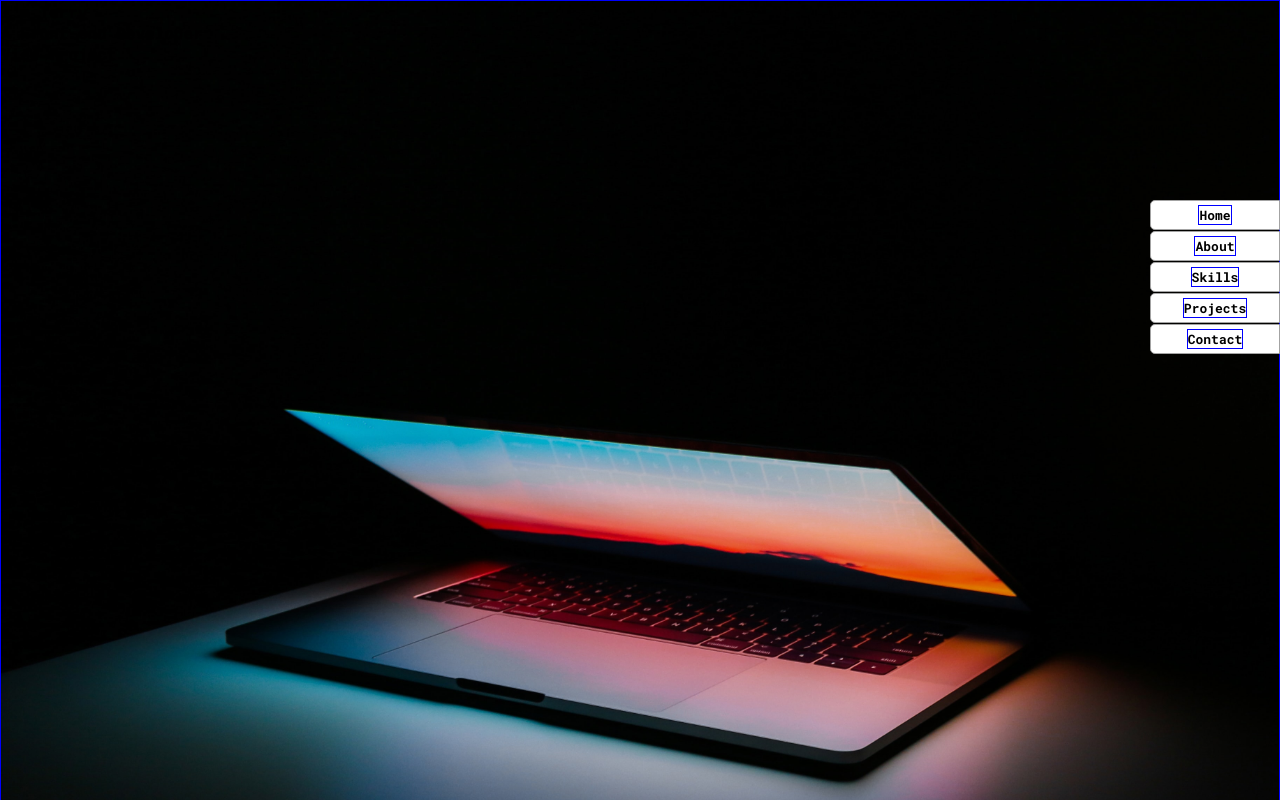
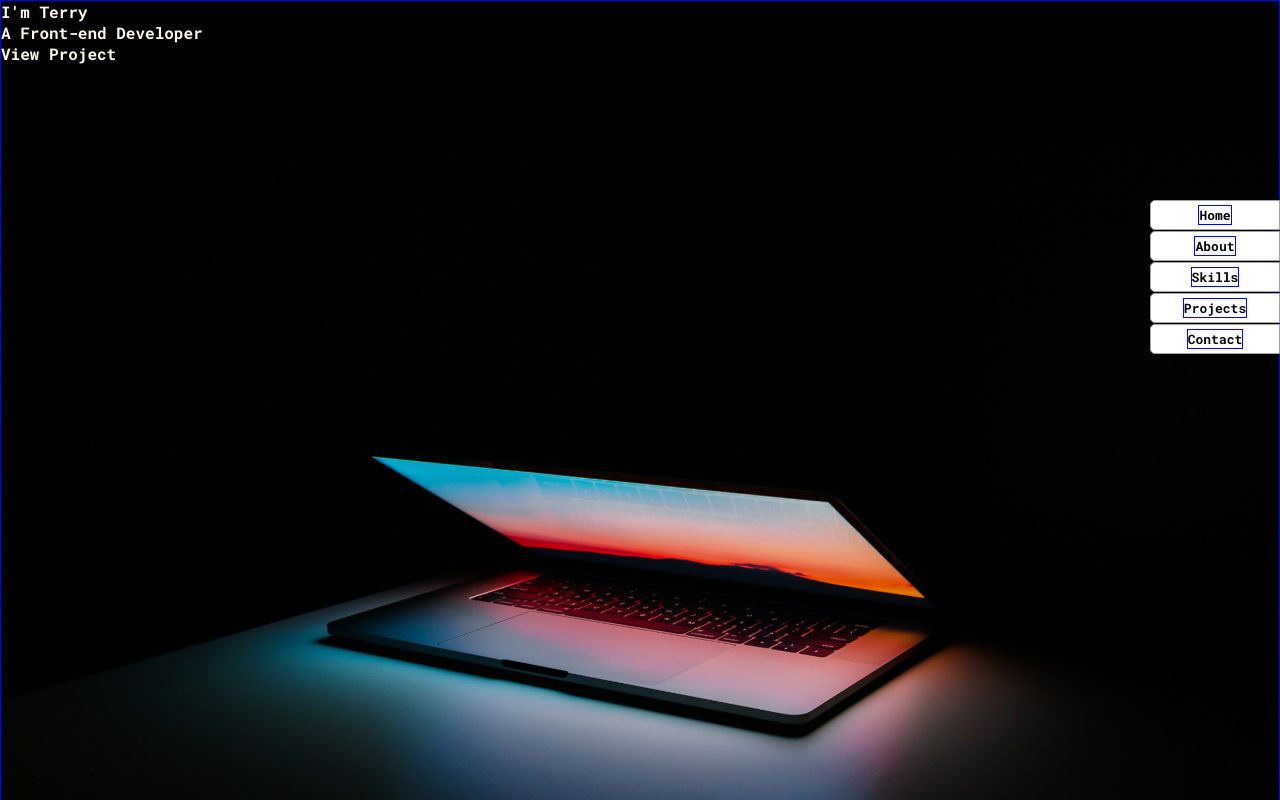
Before and after one commit to terryjung0244/onePagePortfolioV2, a React (Create React App) app: page / in a window 1280 px wide. Shown: the top 800 px of the page. Built offline with nearby package versions, Linux system fonts and the light colour scheme.

Commit message:
Home Style Updated

```diff
--- a/src/screens/Style/Home.css
+++ b/src/screens/Style/Home.css
@@ -2,8 +2,23 @@
   width: 100%;
   height: 1200px;
   border: 1px solid blue;
-  background-size: cover;
+  background-size: 100%;
   background-position: center;
+  background-repeat: no-repeat;
+  background-color: black;
+
+}
+
+.homeMyNameCon {
+  color: floralwhite;
+}
+
+.homeTitleCon {
+  color: floralwhite;
+}
+
+.homeProjectCon {
+  color: floralwhite;
 }
 
 
--- a/src/screens/component/Home.jsx
+++ b/src/screens/component/Home.jsx
@@ -7,21 +7,18 @@ const Home = () => {
     <div className='homeMainCon' style={{ backgroundImage: `url(${bgImage})`}}>
       <div>
 
-        <div>
+        <div className='homeMyNameCon'>
           I'm Terry
         </div>
 
-        <div>
+        <div className='homeTitleCon'>
           A Front-end Developer
         </div>
 
-        <div>
+        <div className='homeProjectCon'>
           View Project
         </div>
 
-        <div>
-          {/* <img src={bgImage} alt='bgImageError.png' /> */}
-        </div>
       </div>
     </div>
   )
```
